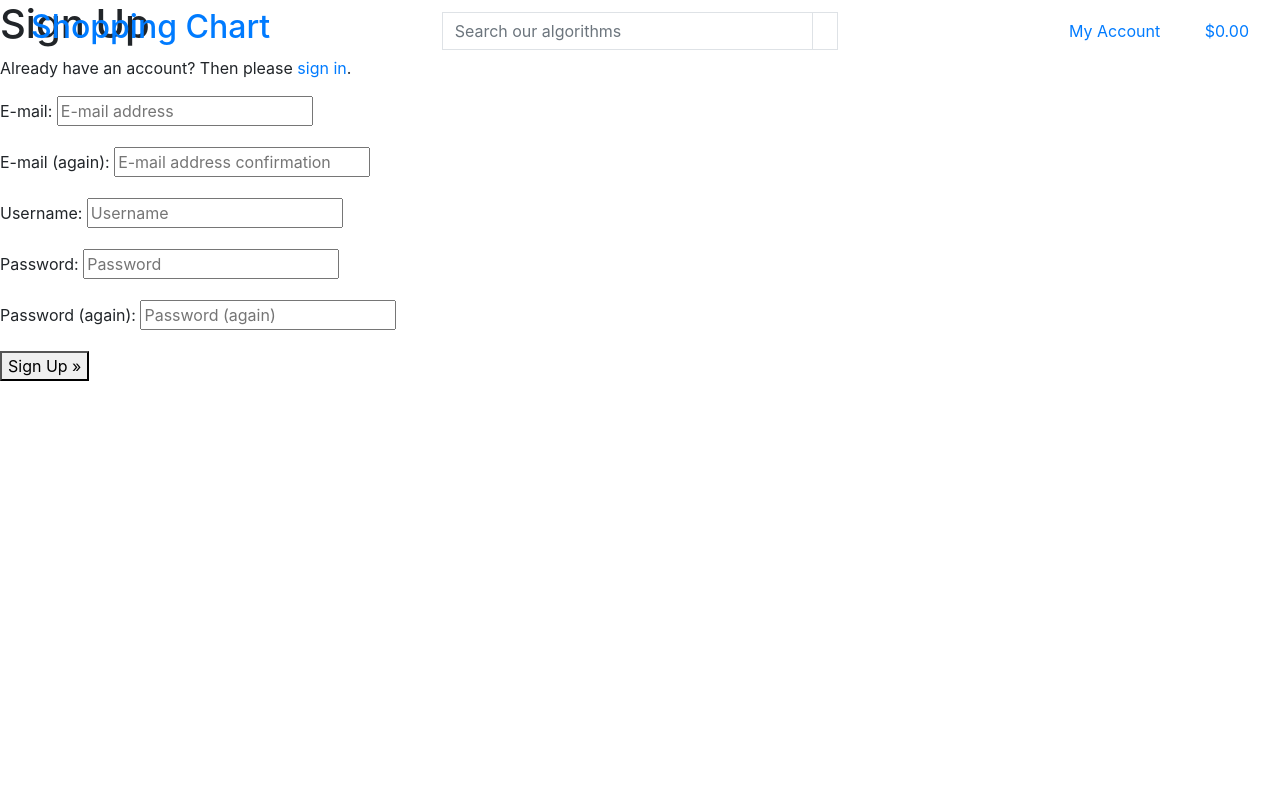
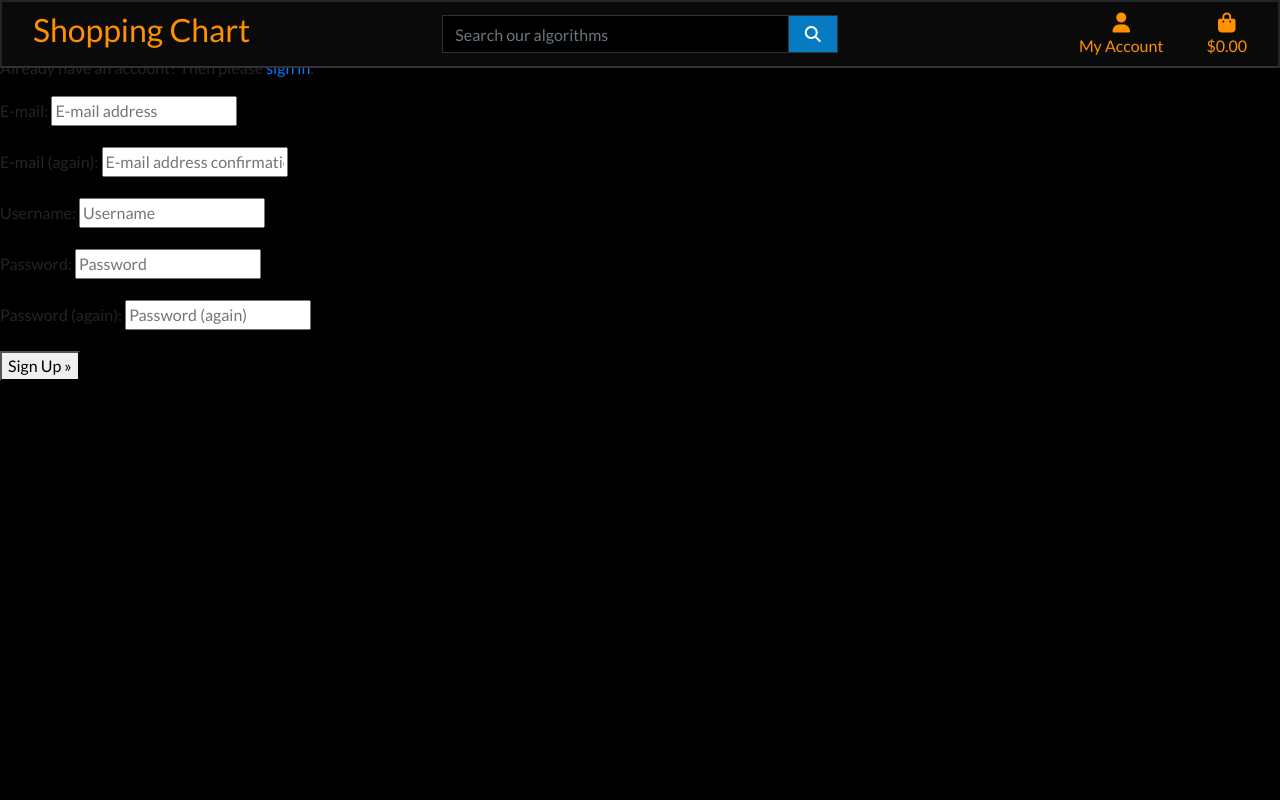
Before and after one commit to MaxRan92/shopping-chart, a Django app: page /accounts/signup/ in a window 1280 px wide. Run offline with Django 3.2, Linux system fonts and the light colour scheme; some libraries are stand-ins or nearby versions.

Commit message:
Added and connected main css for base.html/index.html

```diff
--- a/home/templates/home/index.html
+++ b/home/templates/home/index.html
@@ -13,10 +13,10 @@
     <div class="container h-100">
         <div class="row h-100">
             <div class="col-7 col-md-6 my-auto">
-                <h1 class="display-4 logo-font text-black">Choose your algorithm</h1>
+                <h1 class="display-4 logo-font">Choose your algorithm</h1>
                 <div>
                     <h4 class="my-5">
-                        <a href="" class="shop-now-button btn btn-lg rounded-0 text-uppercase py-3">Explore now</a>
+                        <a href="" class="explore-now-btn blue-to-yel-btn btn btn-lg rounded-0 text-uppercase py-3">Explore now</a>
                     </h4>
                 </div>
             </div>
--- a/shopping_chart/settings.py
+++ b/shopping_chart/settings.py
@@ -146,6 +146,10 @@ USE_TZ = True
 # https://docs.djangoproject.com/en/3.0/howto/static-files/
 
 STATIC_URL = '/static/'
+STATICFILES_DIRS = (os.path.join(BASE_DIR, 'static'),)
+
+MEDIA_URL = '/media/'
+MEDIA_ROOT = os.path.join(BASE_DIR, 'media')
 
 # Default primary key field type
 # https://docs.djangoproject.com/en/3.2/ref/settings/#default-auto-field
--- a/shopping_chart/urls.py
+++ b/shopping_chart/urls.py
@@ -15,9 +15,11 @@ Including another URLconf
 """
 from django.contrib import admin
 from django.urls import path, include
+from django.conf import settings
+from django.conf.urls.static import static
 
 urlpatterns = [
     path('admin/', admin.site.urls),
     path('accounts/', include('allauth.urls')),
     path('', include('home.urls')),
-]
+] + static(settings.MEDIA_URL, document_root=settings.MEDIA_ROOT)
--- /dev/null
+++ b/static/css/base.css
@@ -0,0 +1,99 @@
+html {
+    height: 100%;
+}
+
+body {
+    background-color: #000000;
+    font-family: lato;
+}
+
+/* from Bulma */
+.icon {
+    align-items: center;
+    display: inline-flex;
+    justify-content: center;
+    color: inherit;
+    background-color: inherit;
+    height: 1.5rem;
+    width: 1.5rem;
+}
+
+.nav-row {
+    background-color: #0A0A0A;
+    border-bottom: #313135;
+    border-width: 2px;
+    border-style: solid;
+}
+
+.logo-font {
+    text-transform: uppercase;
+    color: #FF9000;
+}
+
+.main-logo-link,
+.nav-link {
+    width: fit-content;
+    color: #FF9000;
+}
+
+.blue-to-yel-btn {
+    background: #067bc2;
+    color: white;
+}
+
+.explore-now-btn {
+    min-width: 260px;
+}
+
+.btn-black {
+    background: black;
+    color: white;
+}
+
+.blue-to-yel-btn:hover,
+.blue-to-yel-btn:active,
+.blue-to-yel-btn:focus,
+.btn-black:hover,
+.btn-black:active,
+.btn-black:focus {
+    background: #FF9000;
+    color: #000000;
+}
+
+.text-black {
+    color: #000 !important;
+}
+
+.border-grey {
+    border: 1px solid #313135 !important;
+}
+
+.form-control,
+.form-control:focus {
+    background-color: #000000;
+    color: #FFFFFF;
+}
+
+/* -------------------------------- Media Queries */
+
+/* Slightly larger container on xl screens */
+@media (min-width: 1200px) {
+  .container {
+    max-width: 80%;
+  }
+}
+
+/* fixed top navbar only on medium and up */
+@media (min-width: 992px) {
+    .fixed-top-desktop-only {
+        position: fixed;
+        top: 0;
+        right: 0;
+        left: 0;
+        z-index: 1030;
+    }
+
+    .header-container {
+        padding-top: 164px;
+    }
+}
--- a/templates/base.html
+++ b/templates/base.html
@@ -17,12 +17,15 @@
     {% block corecss %}
         <link rel="stylesheet" href="https://cdn.jsdelivr.net/npm/bootstrap@4.6.1/dist/css/bootstrap.min.css"
             integrity="sha384-zCbKRCUGaJDkqS1kPbPd7TveP5iyJE0EjAuZQTgFLD2ylzuqKfdKlfG/eSrtxUkn" crossorigin="anonymous">
+        <link rel="stylesheet" href="https://fonts.googleapis.com/css?family=Lato&display=swap">
+        <link rel="stylesheet" href="{% static 'css/base.css' %}">
     {% endblock %}
 
     {% block extra_css %}
     {% endblock %}
 
     {% block corejs %}
+        <script src="https://kit.fontawesome.com/e9c73d7092.js" crossorigin="anonymous"></script>
         <script src="https://cdn.jsdelivr.net/npm/jquery@3.5.1/dist/jquery.min.js"
             integrity="sha256-9/aliU8dGd2tb6OSsuzixeV4y/faTqgFtohetphbbj0=" crossorigin="anonymous"></script>
         <script src="https://cdn.jsdelivr.net/npm/bootstrap@4.6.1/dist/js/bootstrap.bundle.min.js"
@@ -38,7 +41,7 @@
 
 <body>
     <header class="container-fluid fixed-top">
-        <div class="row">
+        <div class="row nav-row">
             <div class="col-12 col-lg-4 my-auto py-1 py-lg-0 text-center text-lg-left">
                 <a href="{% url 'home' %}" class="nav-link main-logo-link">
                     <h2>Shopping Chart</h2>
@@ -47,9 +50,9 @@
             <div class="col-12 col-lg-4 my-auto py-1 py-lg-0">
                 <form method="GET" action="">
                     <div class="input-group w-100">
-                        <input class="form-control border border-black rounded-0" type="text" name="q" placeholder="Search our algorithms">
+                        <input class="form-control border border-grey rounded-0" type="text" name="q" placeholder="Search our algorithms">
                         <div class="input-group-append">
-                            <button class="form-control btn btn-black border border-black rounded-0" type="submit">
+                            <button class="blue-to-yel-btn btn border border-grey rounded-0" type="submit">
                                 <span class="icon">
                                     <i class="fas fa-search"></i>
                                 </span>
@@ -61,7 +64,7 @@
             <div class="col-12 col-lg-4 my-auto py-1 py-lg-0">
                 <ul class="list-inline list-unstyled text-center text-lg-right my-0">
                     <li class="list-inline-item dropdown">
-                        <a class="text-black nav-link" href="#" id="user-options" data-toggle="dropdown" aria-haspopup="true" aria-expanded="false">
+                        <a class="nav-link" href="#" id="user-options" data-toggle="dropdown" aria-haspopup="true" aria-expanded="false">
                             <div class="text-center">
                                 <div><i class="fas fa-user fa-lg"></i></div>
                                 <p class="my-0">My Account</p>
@@ -81,7 +84,7 @@
                         </div>
                     </li>
                     <li class="list-inline-item">
-                        <a class="{% if grand_total %}text-info font-weight-bold{% else %}text-black{% endif %} nav-link" href="">
+                        <a class="{% if grand_total %}text-info font-weight-bold{% else %}{% endif %} nav-link" href="">
                             <div class="text-center">
                                 <div><i class="fas fa-shopping-bag fa-lg"></i></div>
                                 <p class="my-0">
```
